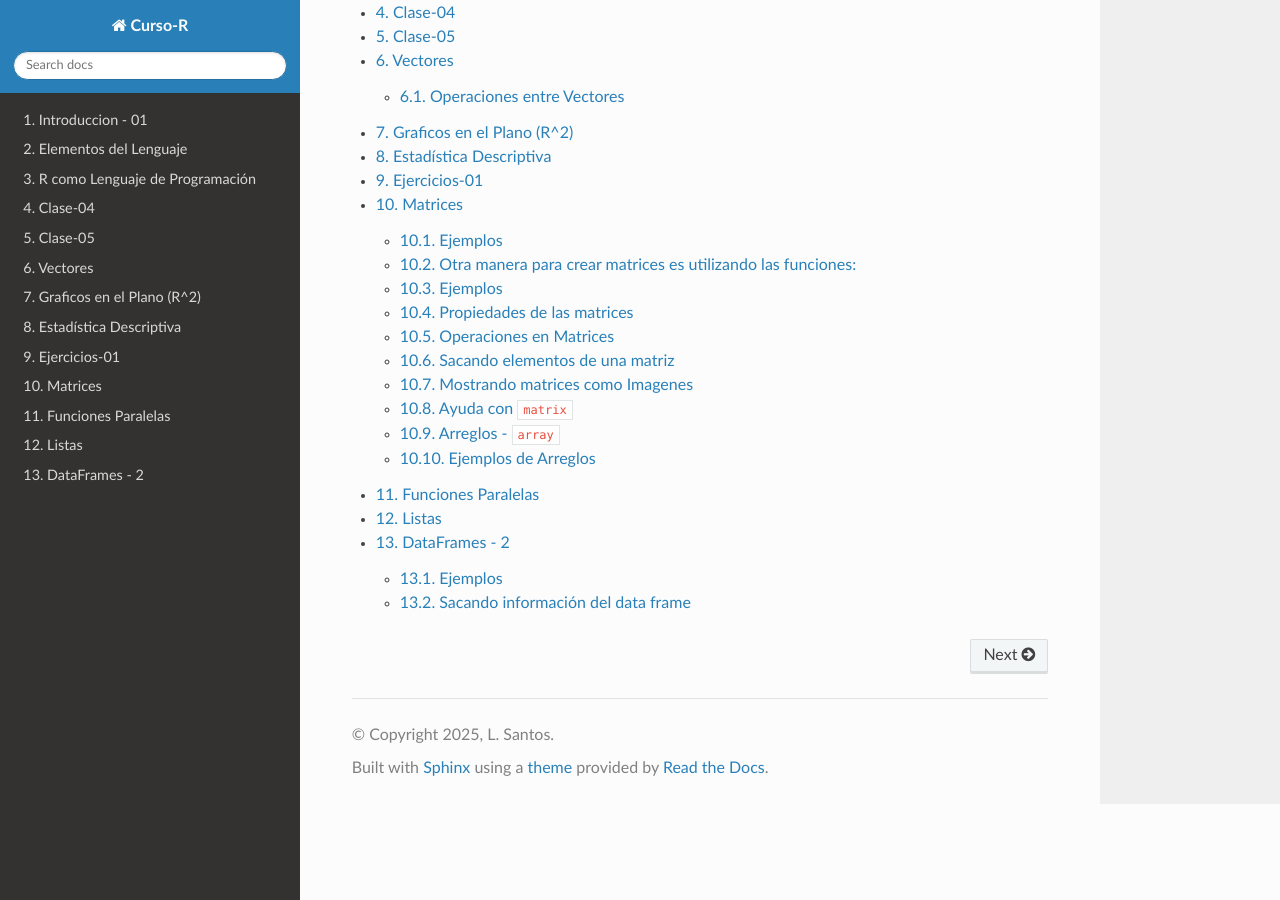
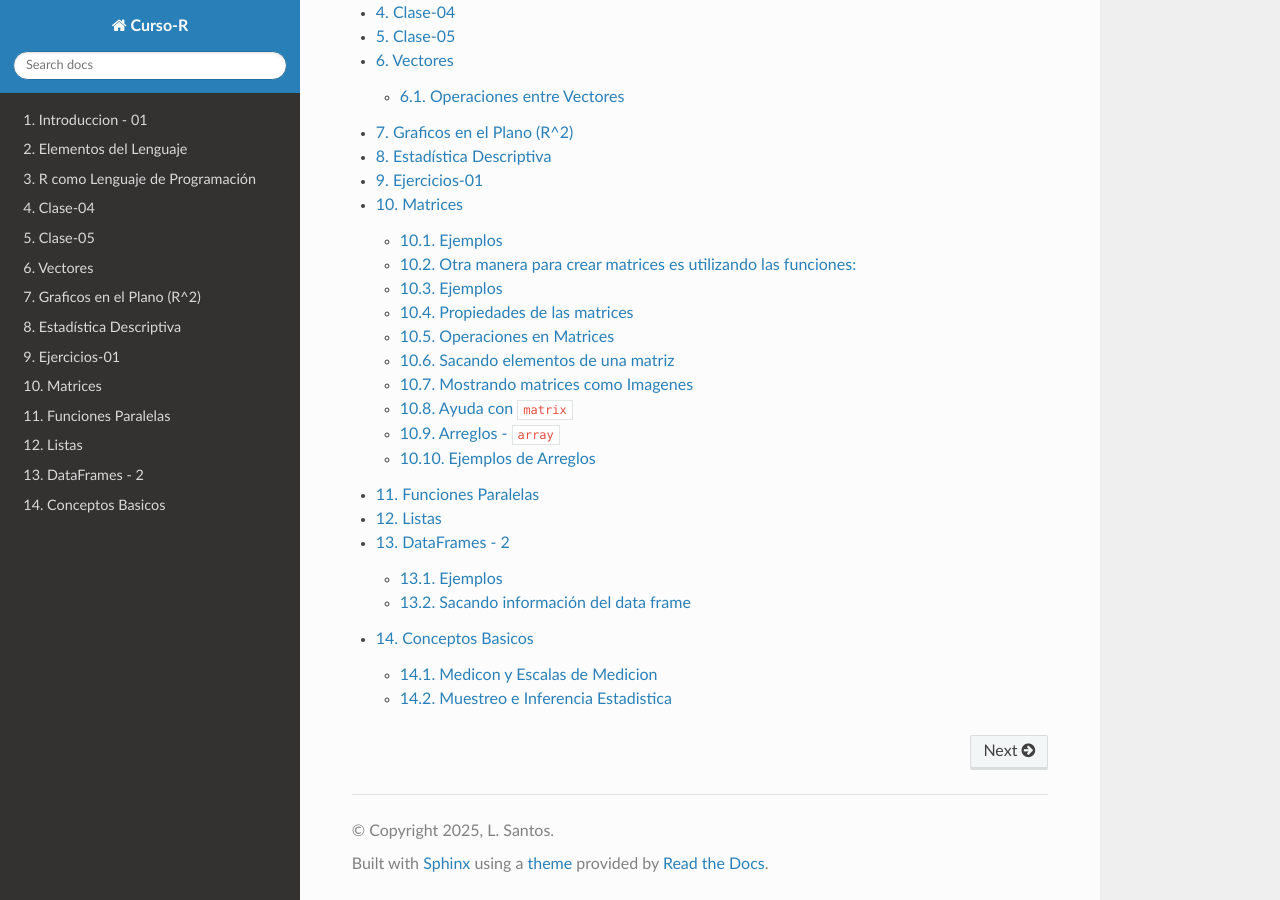
Before and after one commit to matecom57/santosg57-curso-r, a Sphinx documentation site: the page built from docs/source/index.rst, in a window 1280 px wide and 900 px high, scrolled down 684 px. Built offline with Sphinx 7.4.7 and the Read the Docs theme 3.1.0, drawn with Linux system fonts in a browser that asks for light colours; part of the change alters nothing that is shown.

```diff
--- /dev/null
+++ b/docs/source/Daniel/conceptos_basicos.rst
@@ -0,0 +1,30 @@
+Conceptos Basicos
+=================
+
+**Estadistica**
+**Variable**
+**Variables Cuantitativas**
+**Variables Cualitativas**
+**Variables Aleatorias**
+**Variables Aleatorias Discretas**
+**Variables Aleatorias Continuas**
+**Poblacion**
+**Muestra**
+
+Medicon y Escalas de Medicion
+-----------------------------
+
+**Escala Nomial**
+**Escala Ordinal**
+**Escala Intervalo**
+**Escala de Razon**
+
+Muestreo e Inferencia Estadistica
+---------------------------------
+
+**Ejemplo**. Gold et al. (A-1) studied the effectiveness on smoking cessation of bupropion SR, a nico-
+tine patch, or both, when co-administered with cognitive-behavioral therapy. Consecutive
+consenting patients assigned themselves to one of the three treatments. For illustrative pur-
+poses, let us consider all these subjects to be a population of size N " 189. We wish to
+select a simple random sample of size 10 from this population whose ages are shown in
+Table 1.4.1.
--- a/docs/source/index.rst
+++ b/docs/source/index.rst
@@ -22,3 +22,4 @@ Clase03
    funciones_paralelas
    listas
    dataframes
+   Daniel/conceptos_basicos
```
